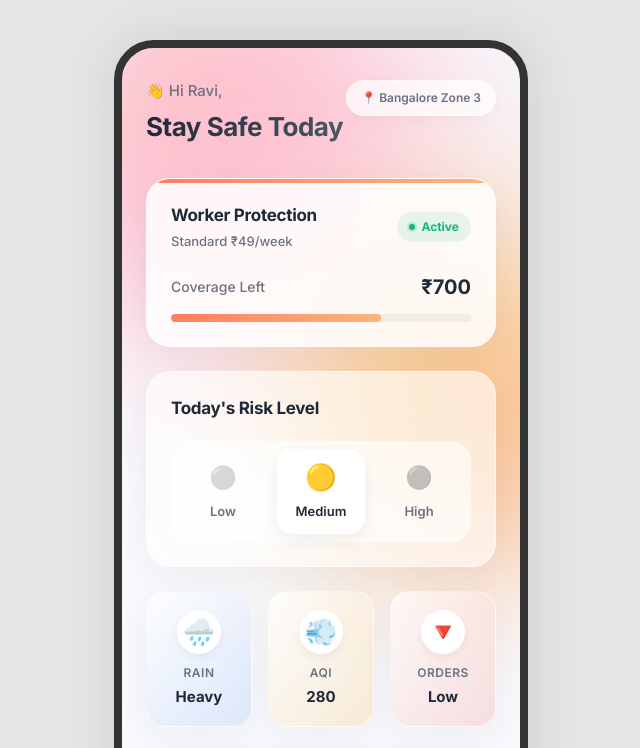
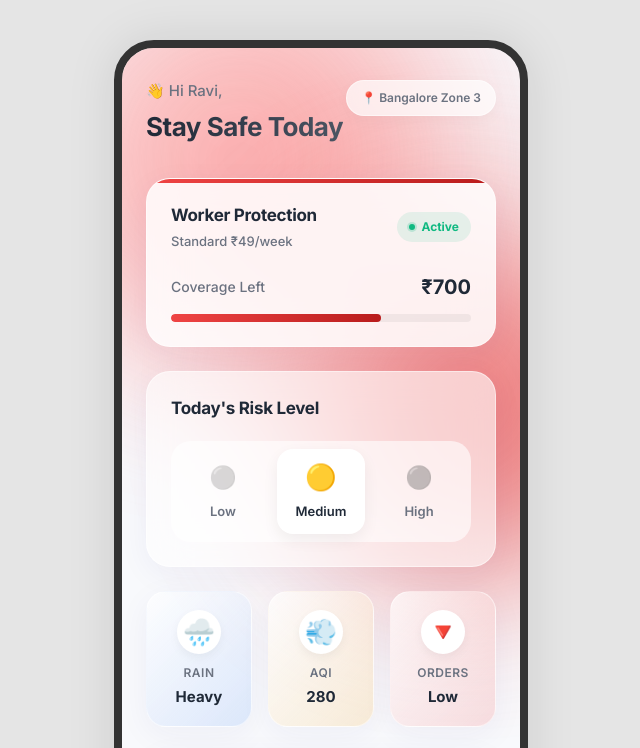
Before and after one commit to Ranaprince19/trial1, a plain HTML site: page dashboard/index.html in a window 1280 px wide. Shown: the top 748 px of the page, without its empty margins (319-959 px from the left). Drawn offline with Linux system fonts and the light colour scheme.

Commit message:
Add red theme for Dashboard UI (iOS & Web)

```diff
--- a/dashboard/style.css
+++ b/dashboard/style.css
@@ -3,8 +3,8 @@
     --text-primary: #1f2937;
     --text-secondary: #6b7280;
     --card-bg: rgba(255, 255, 255, 0.6);
-    --primary-color: #ff7e5f;
-    --secondary-color: #feb47b;
+    --primary-color: #ef4444;
+    --secondary-color: #b91c1c;
     --success: #10b981;
     --warning: #f59e0b;
     --danger: #ef4444;
@@ -72,7 +72,7 @@ body {
     left: -20%;
     width: 400px;
     height: 400px;
-    background: linear-gradient(135deg, #ff9a9e 0%, #fecfef 99%, #fecfef 100%);
+    background: linear-gradient(135deg, #fecaca 0%, #f87171 99%, #ef4444 100%);
 }
 
 .shape-2 {
@@ -80,7 +80,7 @@ body {
     right: -30%;
     width: 350px;
     height: 350px;
-    background: linear-gradient(120deg, #f6d365 0%, #fda085 100%);
+    background: linear-gradient(120deg, #fca5a5 0%, #dc2626 100%);
 }
 
 .content-scroll {
```
Also changed, not shown: 2 other files.
